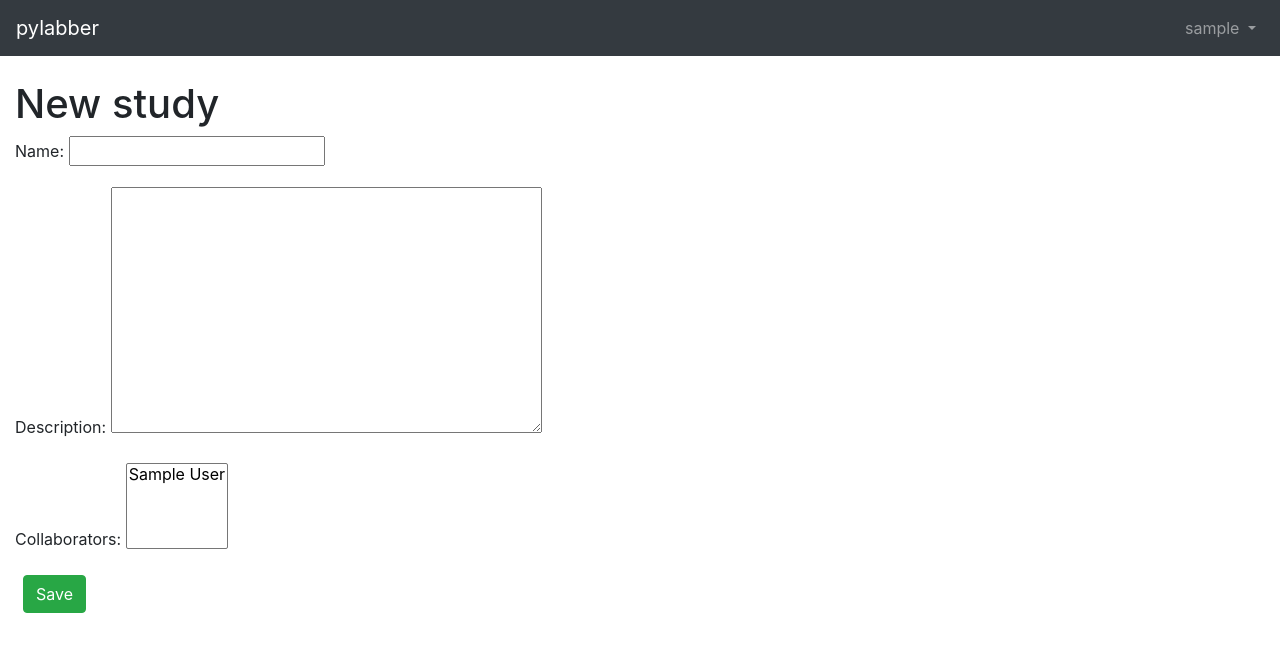
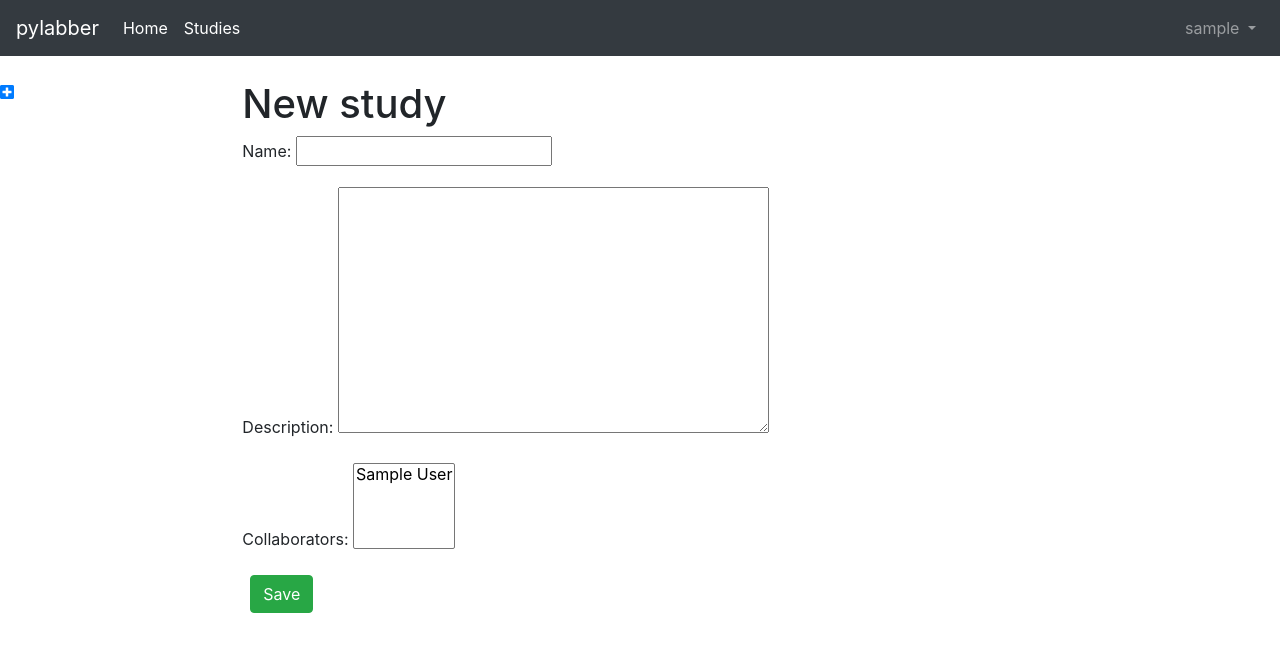
Before and after one commit to TheLabbingProject/pylabber, a Django app: page /studies/new/ in a window 1280 px wide. Shown: the top 652 px of the page. Run offline with Django 3.2, Linux system fonts and the light colour scheme; the visitor is signed in with stand-in values (Sample User, id 1); data comes from the database, SQL or seed files in the repository; data that the repository does not hold is empty; some libraries are stand-ins or nearby versions.

Commit message:
Added studies app

```diff
--- a/studies/templates/studies.html
+++ b/studies/templates/studies.html
@@ -1,16 +1,23 @@
-{% extends 'base.html' %} {% block title %}Studies{% endblock title %} {% block content %}
+{% extends 'base.html' %} {% block content %}
 
 
-<div class="container-fluid">
-    <div class="row">
-        <div class="navbar-fixed-left" id="studies-sidebar">
-            <ul class="nav flex-column-sm">
-                {% block study-list %} {% endblock study-list %}
-            </ul>
-        </div>
-        <div class="col offset-2" id="study-content">
-            {% block study-content %} {% endblock study-content %}
-        </div>
+<div class="row">
+    <nav class="nav flex-column nav-fill">
+        <ul class="navbar-nav">
+            {% for study in object_list %}
+            <li class="nav-item">
+                <a class="nav-link" href="{% url 'study_detail' study.id %}">{{ study.name }}</a>
+            </li>
+            {% endfor %}
+            <li class="nav-item">
+                <a href="{% url 'study_new' %}">
+                    <span class="fas fa-plus-square"></span>
+                </a>
+            </li>
+        </ul>
+    </nav>
+    <div class="col offset-2" id="study-content">
+        {% block study-content %} {% endblock study-content %}
     </div>
 </div>
 
--- a/studies/templates/study_delete.html
+++ b/studies/templates/study_delete.html
@@ -1,7 +1,7 @@
-{% extends 'base.html' %} {% block content %}
+{% extends 'studies.html' %} {% block study-content %}
 <h1>Delete</h1>
 <form action="" method="post">{% csrf_token %}
     <p>Are you sure you want to delete "{{ study.name }}"?</p>
     <button class="btn btn-danger ml-2" type="submit">Confirm</button>
 </form>
-{% endblock %}
+{% endblock study-content %}
--- a/studies/templates/study_detail.html
+++ b/studies/templates/study_detail.html
@@ -1,4 +1,4 @@
-{% extends 'study_list.html' %} {% block study-content %}
+{% extends 'studies.html' %} {% block study-content %}
 <div class="study-entry">
     <h2>{{ object.name }}</h2>
     <hr>
@@ -17,6 +17,4 @@
     <a href="{% url 'study_edit' study.pk %}">Edit</a> |
     <a href="{% url 'study_delete' study.pk %}">Delete</a>
 </p>
-<p>Back to
-    <a href="{% url 'study_list' %}">All Studies</a>.</p>
 {% endblock study-content %}
--- a/studies/templates/study_edit.html
+++ b/studies/templates/study_edit.html
@@ -1,6 +1,6 @@
-{% extends 'base.html' %} {% block content %}
+{% extends 'studies.html' %} {% block study-content %}
 <h1>Edit</h1>
 <form action="" method="post">{% csrf_token %} {{ form.as_p }}
     <button class="btn btn-info ml-2" type="submit">Update</button>
 </form>
-{% endblock %}
+{% endblock study-content %}
--- a/studies/templates/study_new.html
+++ b/studies/templates/study_new.html
@@ -1,6 +1,6 @@
-{% extends 'base.html' %} {% block content %}
+{% extends 'studies.html' %} {% block study-content %}
 <h1>New study</h1>
 <form action="" method="post">{% csrf_token %} {{ form.as_p }}
     <button class="btn btn-success ml-2" type="submit">Save</button>
 </form>
-{% endblock %}
+{% endblock study-content %}
--- a/studies/urls.py
+++ b/studies/urls.py
@@ -3,7 +3,7 @@ from django.urls import path
 from . import views
 
 urlpatterns = [
-    path('', views.StudyListView.as_view(), name='study_list'),
+    path('', views.StudyListView.as_view(), name='studies'),
     path('new/', views.StudyCreateView.as_view(), name='study_new'),
     path(
         '<int:pk>/delete/',
--- a/studies/views.py
+++ b/studies/views.py
@@ -7,12 +7,17 @@ from . import models
 
 class StudyListView(LoginRequiredMixin, ListView):
     model = models.Study
-    template_name = 'study_list.html'
+    template_name = 'studies.html'
 
 
 class StudyDetailView(LoginRequiredMixin, DetailView):
     model = models.Study
     template_name = 'study_detail.html'
+
+    def get_context_data(self, **kwargs):
+        context = super(StudyDetailView, self).get_context_data(**kwargs)
+        context['object_list'] = models.Study.objects.all()
+        return context
 
 
 class StudyUpdateView(LoginRequiredMixin, UpdateView):
@@ -24,14 +29,29 @@ class StudyUpdateView(LoginRequiredMixin, UpdateView):
     ]
     template_name = 'study_edit.html'
 
+    def get_context_data(self, **kwargs):
+        context = super(StudyUpdateView, self).get_context_data(**kwargs)
+        context['object_list'] = models.Study.objects.all()
+        return context
+
 
 class StudyDeleteView(LoginRequiredMixin, DeleteView):
     model = models.Study
     template_name = 'study_delete.html'
     success_url = reverse_lazy('study_list')
 
+    def get_context_data(self, **kwargs):
+        context = super(StudyDeleteView, self).get_context_data(**kwargs)
+        context['object_list'] = models.Study.objects.all()
+        return context
+
 
 class StudyCreateView(LoginRequiredMixin, CreateView):
     model = models.Study
     template_name = 'study_new.html'
     fields = ['name', 'description', 'collaborators']
+
+    def get_context_data(self, **kwargs):
+        context = super(StudyCreateView, self).get_context_data(**kwargs)
+        context['object_list'] = models.Study.objects.all()
+        return context
--- a/templates/base.html
+++ b/templates/base.html
@@ -1,3 +1,4 @@
+{% load static %}
 <!doctype html>
 <html lang="en">
 
@@ -6,10 +7,14 @@
     <meta charset="utf-8">
     <meta name="viewport" content="width=device-width, initial-scale=1, shrink-to-fit=no">
     <!-- Bootstrap CSS -->
-    <link rel="stylesheet" href="https://stackpath.bootstrapcdn.com/bootstrap/4.1.1/css/bootstrap.min.css" integrity="sha384-WskhaSGFgHYWDcbwN70/dfYBj47jz9qbsMId/iRN3ewGhXQFZCSftd1LZCfmhktB"
+    <link rel="stylesheet" href="https://maxcdn.bootstrapcdn.com/bootstrap/4.0.0/css/bootstrap.min.css" integrity="sha384-Gn5384xqQ1aoWXA+058RXPxPg6fy4IWvTNh0E263XmFcJlSAwiGgFAW/dAiS6JXm"
         crossorigin="anonymous">
-    <script src="https://stackpath.bootstrapcdn.com/bootstrap/4.1.1/js/bootstrap.min.js" integrity="sha384-smHYKdLADwkXOn1EmN1qk/HfnUcbVRZyYmZ4qpPea6sjB/pTJ0euyQp0Mk8ck+5T"
+    <!-- Bootstrap JavaScript -->
+    <script src="https://maxcdn.bootstrapcdn.com/bootstrap/4.0.0/js/bootstrap.min.js" integrity="sha384-JZR6Spejh4U02d8jOt6vLEHfe/JQGiRRSQQxSfFWpi1MquVdAyjUar5+76PVCmYl"
         crossorigin="anonymous"></script>
+    <!-- FontAwesome -->
+    <link rel="stylesheet" href="https://use.fontawesome.com/releases/v5.1.0/css/all.css" integrity="sha384-lKuwvrZot6UHsBSfcMvOkWwlCMgc0TaWr+30HWe3a4ltaBwTZhyTEggF5tJv8tbt"
+        crossorigin="anonymous">
     <title>
         {% block title %} pylabber {% endblock title %}
     </title>
@@ -22,7 +27,19 @@
             aria-expanded="false" aria-label="Toggle navigation">
             <span class="navbar-toggler-icon"></span>
         </button>
-        <div class="collapse navbar-collapse" id="navbarCollapse">
+        <div class="collapse navbar-collapse" id="navigation">
+            <ul class="navbar-nav mr-auto">
+                <li class="nav-item active">
+                    <a class="nav-link" href="{% url 'home' %}">Home
+                        <span class="sr-only">(current)</span>
+                    </a>
+                </li>
+                <li class="nav-item active">
+                    <a class="nav-link" href="{% url 'studies' %}">Studies</a>
+                </li>
+            </ul>
+        </div>
+        <div class="collapse navbar-collapse" id="userSettings">
             {% if user.is_authenticated %}
             <ul class="navbar-nav ml-auto">
                 <li class="nav-item">
@@ -46,14 +63,13 @@
     </div>
     <!-- Optional JavaScript -->
     <!-- jQuery first, then Popper.js, then Bootstrap JS -->
-    <script src="https://code.jquery.com/jquery-3.2.1.slim.min.js" integrity="sha384-KJ3o2DKtIkvYIK3UENzmM7KCkRr/rE9/\
-            Qpg6aAZGJwFDMVNA/GpGFF93hXpG5KkN" crossorigin="anonymous">
-            </script>
-    <script src="https://cdnjs.cloudflare.com/ajax/libs/popper.js/1.12.9/\
-            umd/popper.min.js" integrity="sha384-ApNbgh9B+Y1QKtv3Rn7W3mgPxhU9K/\
-            ScQsAP7hUibX39j7fakFPskvXusvfa0b4Q" crossorigin="anonymous">
-            </script>
-    <script src="https://stackpath.bootstrapcdn.com/bootstrap/4.1.1/js/bootstrap.min.js" integrity="sha384-smHYKdLADwkXOn1EmN1qk/HfnUcbVRZyYmZ4qpPea6sjB/pTJ0euyQp0Mk8ck+5T"
+    <script src="https://code.jquery.com/jquery-3.2.1.slim.min.js" integrity="sha384-KJ3o2DKtIkvYIK3UENzmM7KCkRr/rE9/Qpg6aAZGJwFDMVNA/GpGFF93hXpG5KkN"
+        crossorigin="anonymous"></script>
+    <script>if (!(window.jQuery)) { document.write("<script src=\"{% static 'js/jquery-3.3.1.min.js' %}\"><\/script>") }</script>
+    <script src="https://cdnjs.cloudflare.com/ajax/libs/popper.js/1.12.9/umd/popper.min.js" integrity="sha384-ApNbgh9B+Y1QKtv3Rn7W3mgPxhU9K/ScQsAP7hUibX39j7fakFPskvXusvfa0b4Q"
+        crossorigin="anonymous"></script>
+    <script>if (typeof (Popper) === 'undefined') { document.write("<script src=\"{% static 'js/popper.min.js' %}\"><\/script>") }</script>
+    <script src="https://maxcdn.bootstrapcdn.com/bootstrap/4.0.0/js/bootstrap.min.js" integrity="sha384-JZR6Spejh4U02d8jOt6vLEHfe/JQGiRRSQQxSfFWpi1MquVdAyjUar5+76PVCmYl"
         crossorigin="anonymous"></script>
 
 </body>
```
Also changed, not shown: pylabber/settings.py (+3 -4 lines), studies/templates/study_list.html (deleted, +0 -20 lines).
